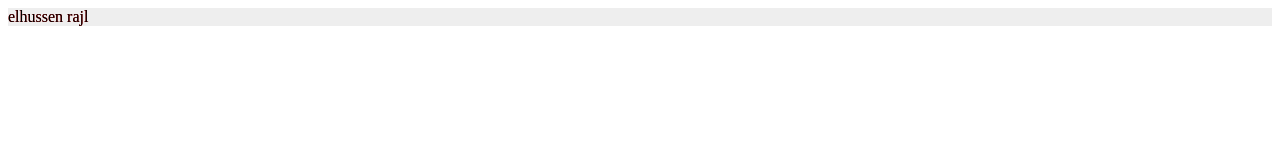
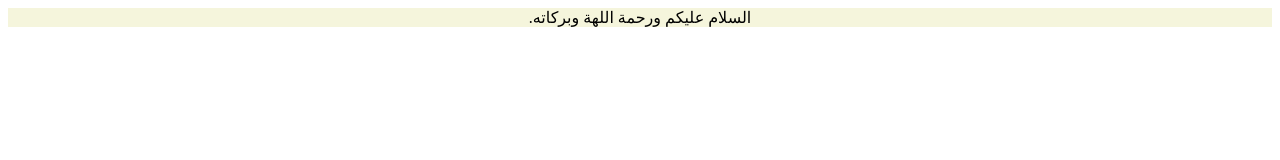
Before and after one commit to Hussein6685/css-1, a plain HTML site: page index.html in a window 1280 px wide. Drawn offline with Linux system fonts and the light colour scheme.

Commit message:
##18 - Text - Alignment

```diff
--- a/css/key.css
+++ b/css/key.css
@@ -1,6 +1,6 @@
 div {
+    background-color: beige;
+    text-align: center;
+    direction: rtl;
 
-    background-color: #eee;
-
-    text-shadow: 0 0 0 red;
 }
--- a/index.html
+++ b/index.html
@@ -9,7 +9,7 @@
 
 <body>
 
-    <div>elhussen rajl</div>
+    <div>السلام عليكم ورحمة اللهة وبركاته.</div>
 </body>
 
 </html>
```
